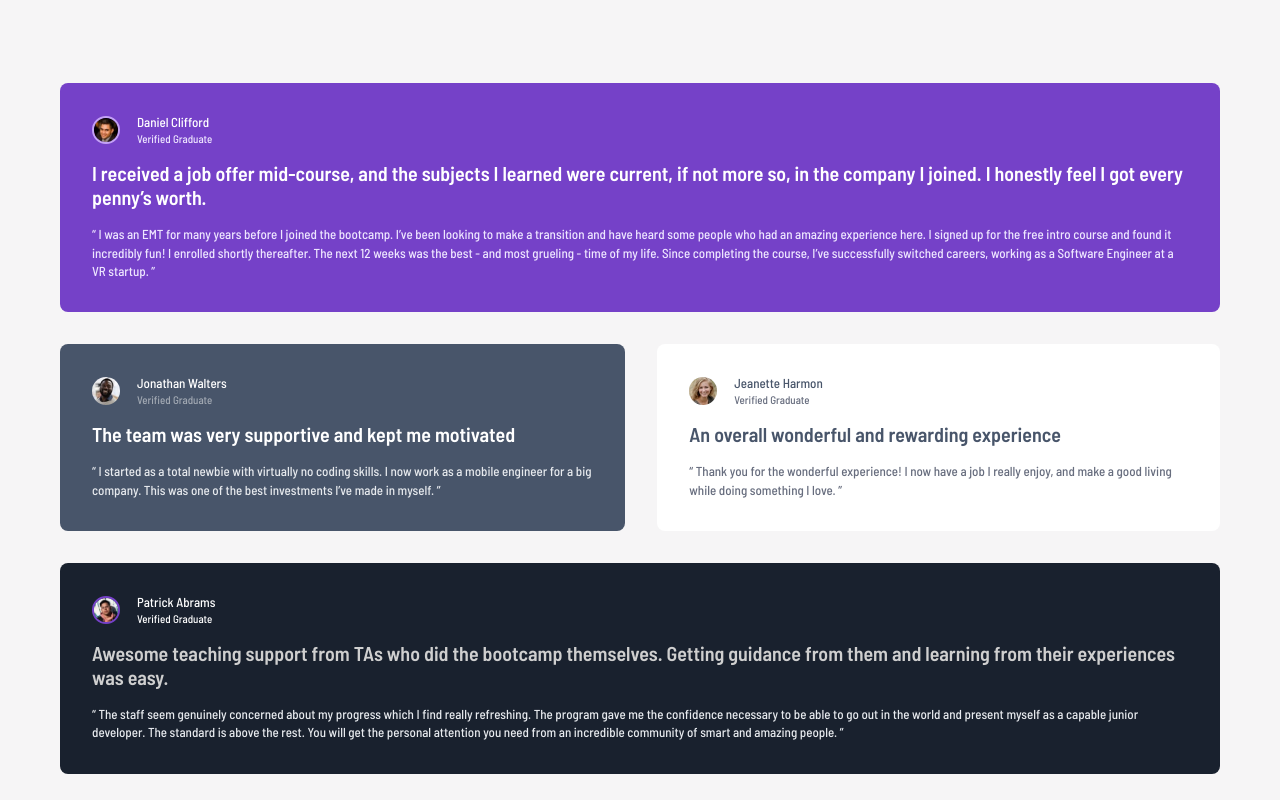
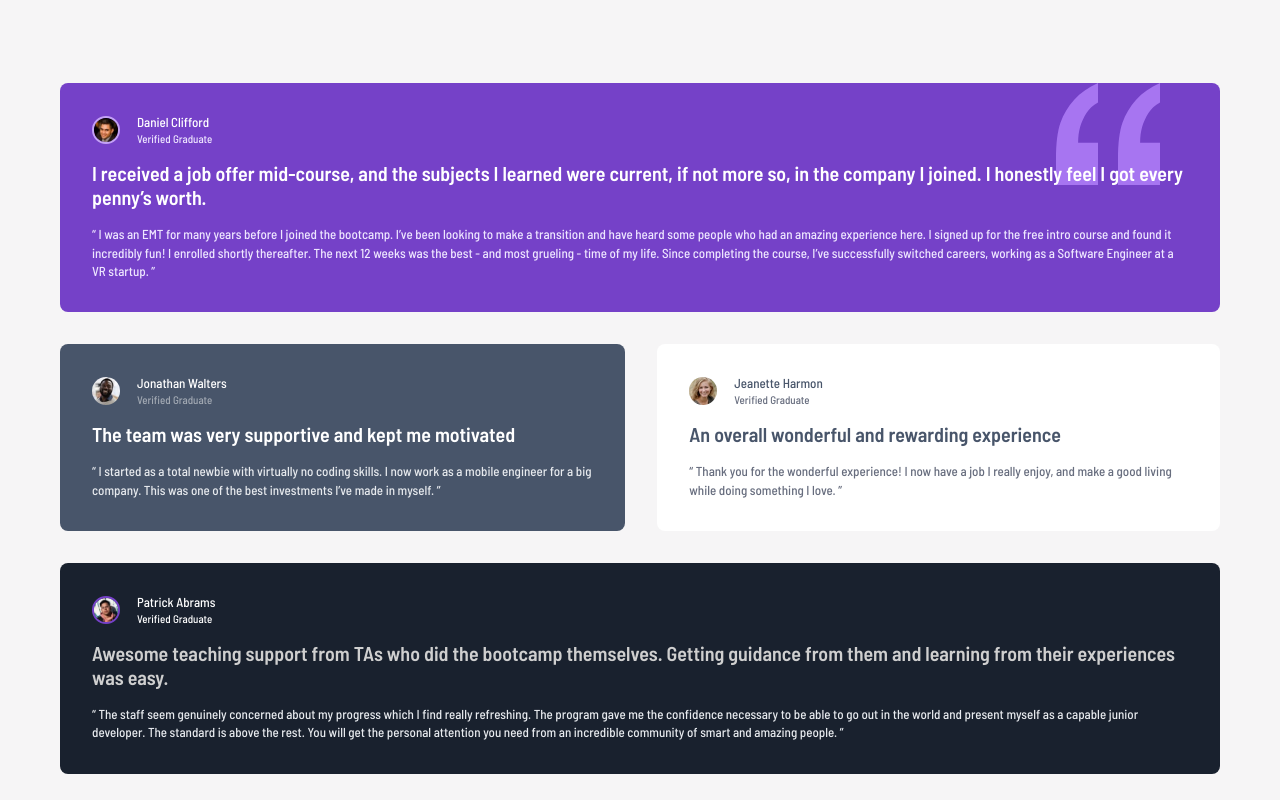
Before and after one commit to 163rohanreddy/frontend-mentor, a website: page index.html in a window 1280 px wide. Shown: the top 800 px of the page. Drawn offline with Linux system fonts and the light colour scheme.

Commit message:
bg pattern added

```diff
--- a/assets/css/style.scss
+++ b/assets/css/style.scss
@@ -132,7 +132,17 @@ body {
         }
 
         .grid-1 {
-            background-color: $Purple-500;
+            @media only screen and (min-width: 768px) {
+                background-color: $Purple-500;
+                background-image: url(../images/bg-pattern-quotation.svg);
+                background-repeat: no-repeat;
+                background-position: calc(100% - 60px) 0;
+                background-size: auto;
+            }
+
+            @media only screen and (max-width: 767px) {
+                background-color: $Purple-500;
+            }
 
             .profile .user-name,
             .user-testimonial-1 {
```
Also changed, not shown: assets/css/style.css, 1 other file.
